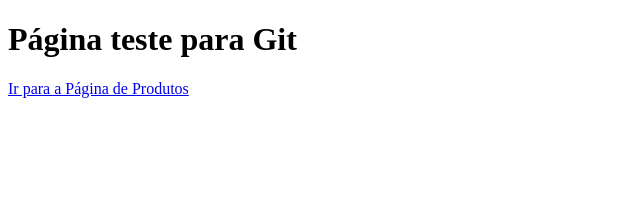
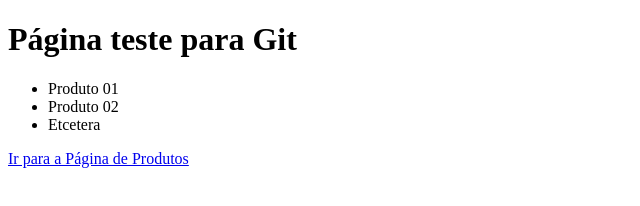
Before and after one commit to Davihlima/AulaGithub, a plain HTML site: page index.html in a window 1280 px wide. Shown: the whole page, without its empty margins (0-640 px from the left). Drawn offline with Linux system fonts and the light colour scheme.

Commit message:
Acrescentados alguns produtos e um valor

```diff
--- a/index.html
+++ b/index.html
@@ -7,6 +7,11 @@
 </head>
 <body>
     <h1>Página teste para Git</h1>
+    <ul>
+        <li>Produto 01</li>
+        <li>Produto 02</li>
+        <li>Etcetera</li>
+    </ul>
     <a href="Produtos.html">Ir para a Página de Produtos</a>
 </body>
 </html>
```
Also changed, not shown: Produtos.html (+1 -0 lines).
